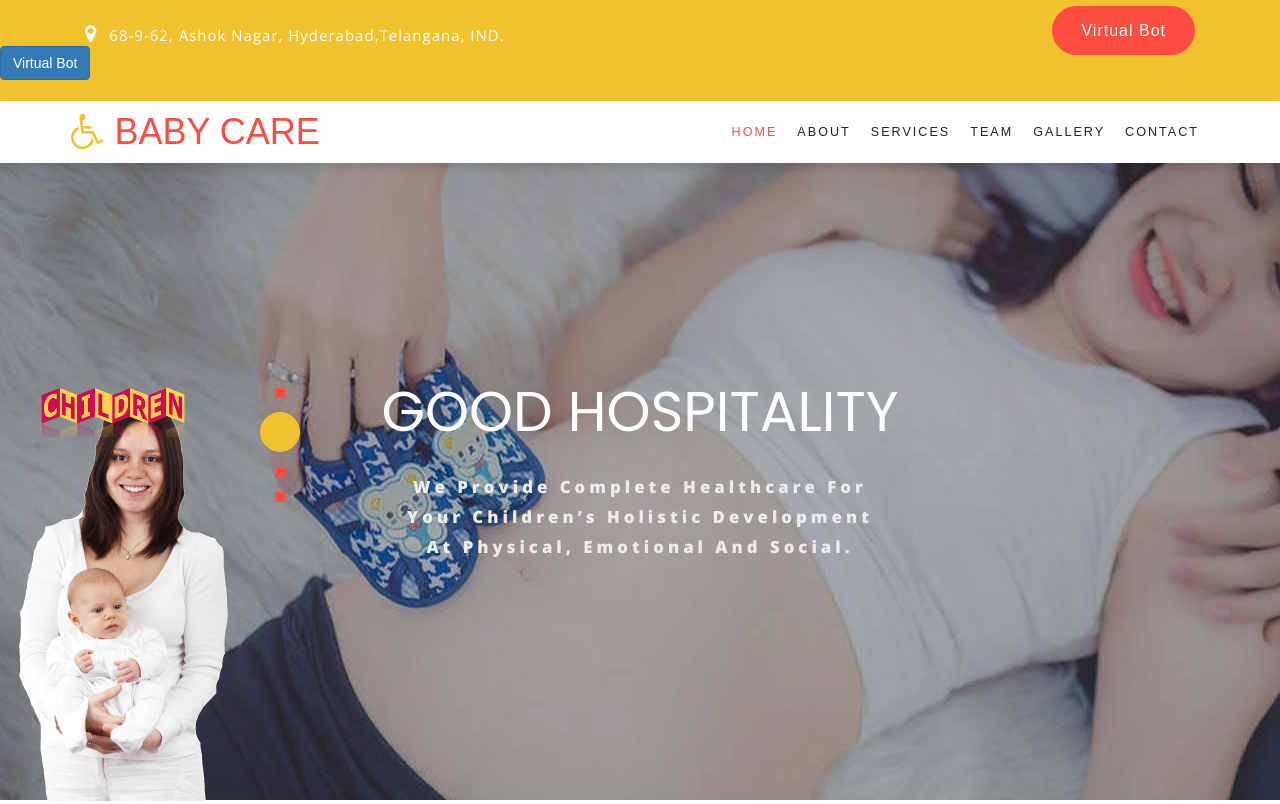
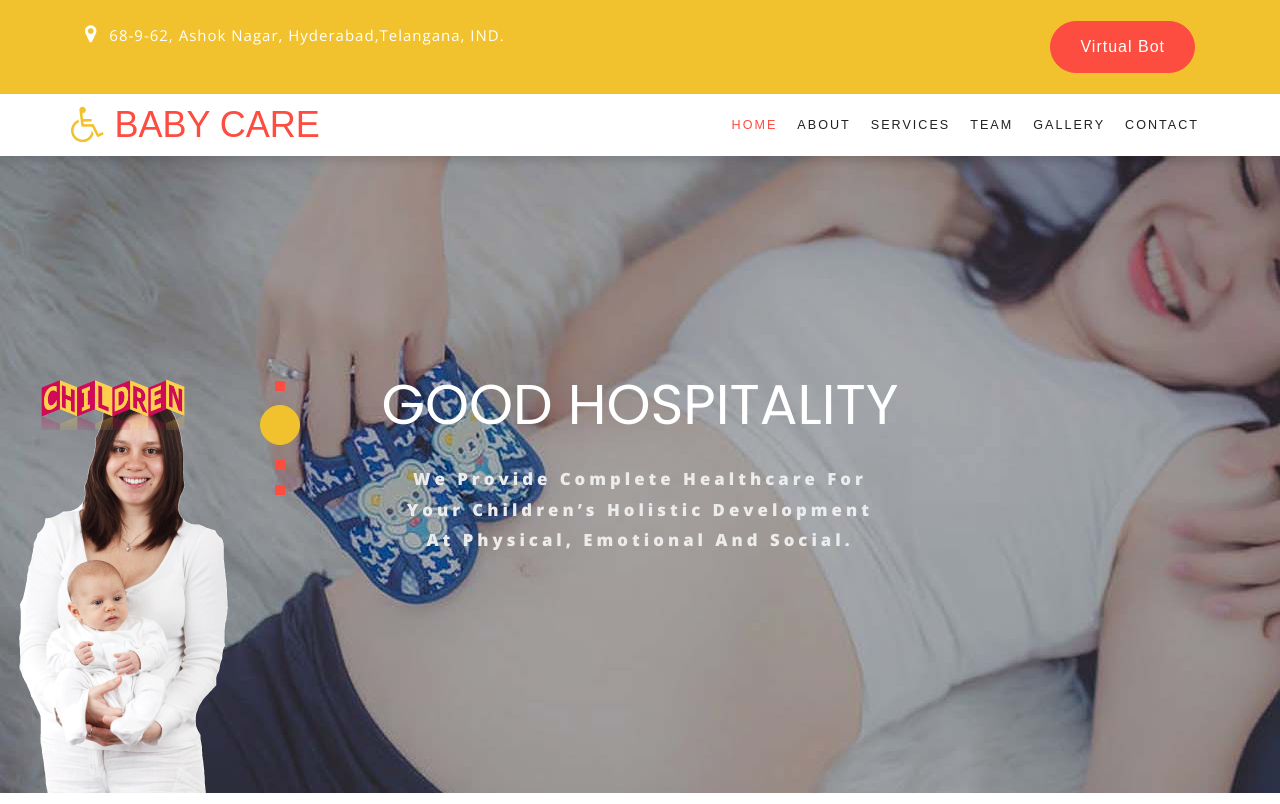
Before and after one commit to Charan-Adabla/BabyCare, a plain HTML site: page index.html in a window 1280 px wide. Shown: the top 804 px of the page. Drawn offline with nearby package versions, Linux system fonts and the light colour scheme.

Commit message:
Update index.html

```diff
--- a/index.html
+++ b/index.html
@@ -35,13 +35,10 @@ Smartphone Compatible web template, free webdesigns for Nokia, Samsung, LG, Sony
 					<p><i class="fa fa-map-marker" aria-hidden="true"></i> 68-9-62, Ashok Nagar, Hyderabad,Telangana, IND.</p>
 				</div>
 				<div class="col-md-4 col-sm-4 col-xs-4 top-right">
-					<a href="https://webchat.botframework.com/embed/bot-0fld8vc?s=ZqCBiR8UKdM.asLiQieZtNR4gGVv6TXfsQLZmpEIqU-_KPhb_hcfnAg" class="scroll"><span></span> Virtual Bot</a>
+					<a href="https://webchat.botframework.com/embed/virtualbot1-fh6brbz?s=S9EBKoreqF8.DqVeif8eDinhr4ju6Lva2Vd_WQokf9TrJiCXKjMQg8I" class="btn btn-primary px-4">Virtual Bot</a>
 				</div>
 
 				<div class="clearfix"></div>
-				</div>
-	<a href="https://webchat.botframework.com/embed/virtualbot1-fh6brbz?s=S9EBKoreqF8.DqVeif8eDinhr4ju6Lva2Vd_WQokf9TrJiCXKjMQg8I" class="btn btn-primary px-4">Virtual Bot</a>
-	</div>
 			</div>
 		</div>
 	</header>
```
